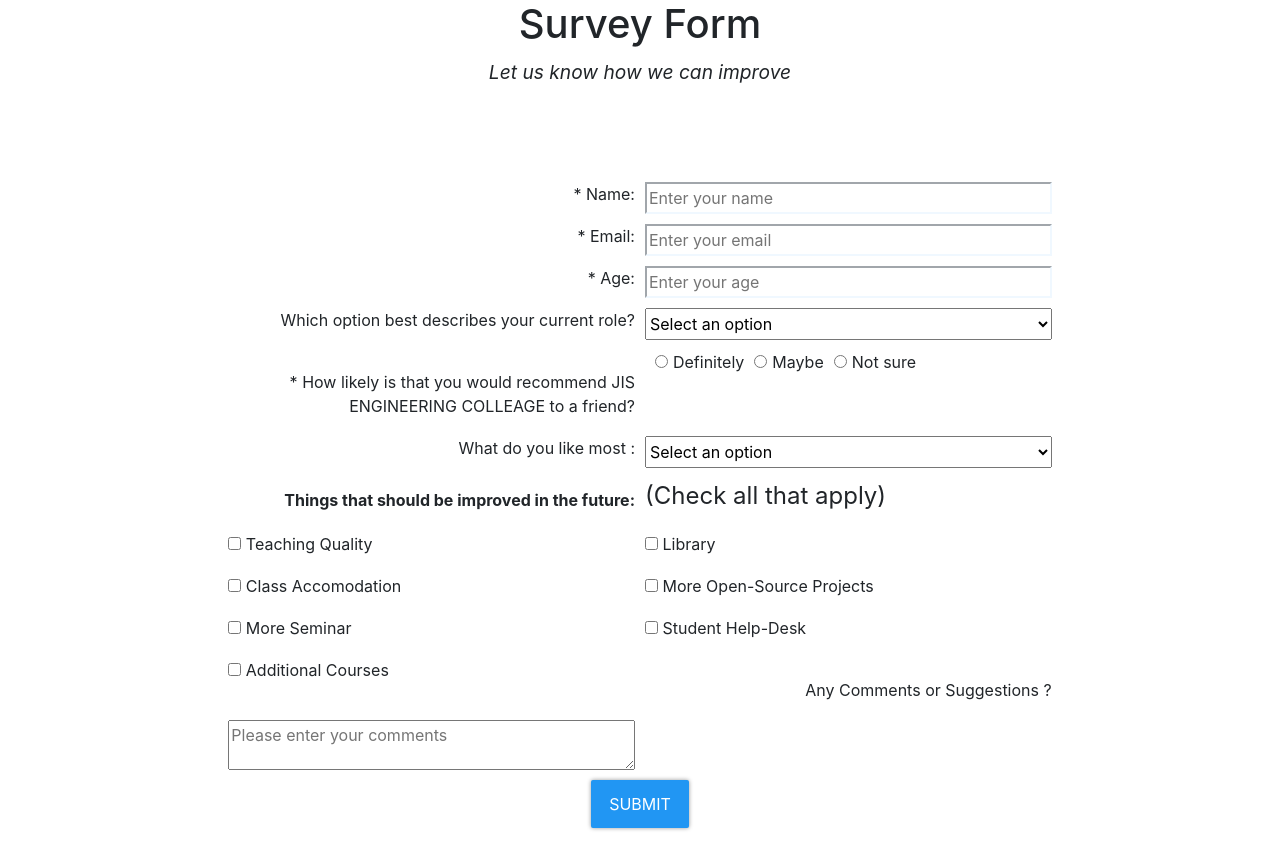
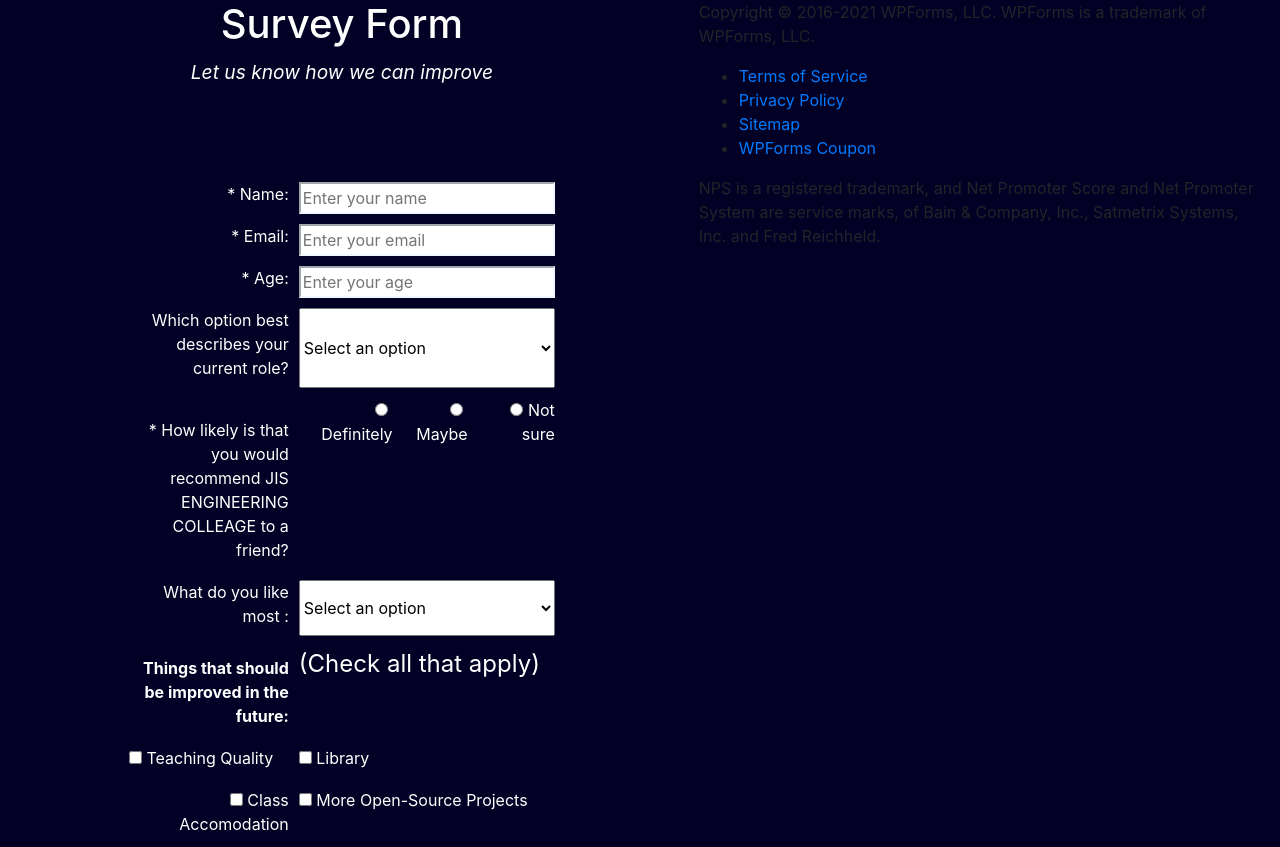
Before and after one commit to ksb96/JIS-2020-2021, a plain HTML site: page 5-Survey Form/survey.html in a window 1280 px wide. Shown: the top 847 px of the page. Drawn offline with nearby package versions, Linux system fonts and the light colour scheme; a web font is replaced by a local one.

Commit message:
survey-form commit

```diff
--- a/5-Survey Form/style/survey-style.css
+++ b/5-Survey Form/style/survey-style.css
@@ -2,11 +2,12 @@
 
 title {
   text-align: center;
+  color: #fff;
 }
 
 body {
-  --background-c: hsl(210, 45%, 60%);
-  background-color: rgb(66, 120, 201);
+  background: rgb(2,0,36);
+  background: radial-gradient(circle, rgba(2,0,36,1) 0%, rgba(2,0,36,1) 0%, rgba(2,0,36,1) 0%);
   display: flex;
   flex-direction: row;
   font-family: "Raleway", Helvetica, sans-serif;
@@ -20,19 +21,20 @@ body {
 
 h1 {
   margin-bottom: 5px;
+  background: rgb(2,0,36);
 }
 
 header {
   padding-bottom: 15px;
   position: fixed;
-  background-color: lightgray;
   width: 100%;
   z-index: 1;
   top: 0%;
 }
 
 main {
-  background-color: hsl(200, 60%, 100%);
+  background: rgb(2,0,36);
+  color: #fff;
   height: 100%;
   max-width: 900px;
   margin: auto;
@@ -74,12 +76,15 @@ main {
 
 #description {
   margin-top: 10px;
+  background-color: rgb(2,0,36);
+  color: #fff;
 }
 
 #survey-form {
   display: flex;
   flex-direction: column;
   align-items: center;
+  background-color: rgb(2,0,36);
 }
 
 #survey-fields {
@@ -87,6 +92,8 @@ main {
   margin-bottom: 10px;
   display: grid;
   grid-gap: 10px;
+  background-color: rgb(2,0,36);
+  color: #fff;
 }
 
 @media (max-width: 600px) {
@@ -151,6 +158,10 @@ fieldset label:hover {
   box-shadow: 0 0 4px #999;
   outline: none;
 }
+.footForm{
+  /* margin-top: 160px; */
+  padding: 1px !important;
+}
 
 /* Ripple effect - buttons */
 /* submit */
--- a/5-Survey Form/survey.html
+++ b/5-Survey Form/survey.html
@@ -53,7 +53,7 @@
   	<div class="row">
   	<div class="col-sm-2"></div>
   	<div class="col-sm-8">
-      <center><h1 id="title">Survey Form</h1></center>
+      <center><h1 id="title" style="color: #fff;">Survey Form</h1></center>
       <p id="description" class="title-text"><em style="font-size: 120%;">Let us know how we can improve</em></p>
 
   <main>
@@ -119,7 +119,38 @@
 </div>
 </div>
  </div>
-
 </body>
+<footer class="site-footer" role="contentinfo">
+  <div class="container">
+    <div>
+        <p>
+  Copyright © 2016-2021 WPForms, LLC.  WPForms is a trademark of WPForms, LLC.
+</p>
+        <nav>
+        <ul id="menu-footer-copyright" class=""><li id="menu-item-38" class="menu-item menu-item-type-post_type menu-item-object-page menu-item-38"><a href="https://wpforms.com/terms/">Terms of Service</a></li>
+<li id="menu-item-37" class="menu-item menu-item-type-post_type menu-item-object-page menu-item-37"><a href="https://wpforms.com/privacy-policy/">Privacy Policy</a></li>
+<li id="menu-item-39" class="menu-item menu-item-type-custom menu-item-object-custom menu-item-39"><a href="https://wpforms.com/sitemap_index.xml">Sitemap</a></li>
+<li id="menu-item-274442" class="menu-item menu-item-type-post_type menu-item-object-page menu-item-274442"><a href="https://wpforms.com/wpforms-coupon-code/">WPForms Coupon</a></li>
+</ul>				</nav>
+    </div>
+      <div class="notes">
+  NPS is a registered trademark, and Net Promoter Score and Net Promoter System
+  are service marks, of Bain &amp; Company, Inc., Satmetrix Systems, Inc. and Fred Reichheld.
+</div>
+    </div>
+</footer>
 
   </html>
+
+
+
+
+
+
+  <!-- <footer class="footForm" id="footFormController">
+    <p> Copyright © 2005 - 2021  NiT | Agarpara </p>
+      <a href="" target="_blank">Terms of Use</a>
+      <a href="" target="_blank">Privacy Policy</a>
+      <a href="" target="_blank">Site Map</a>
+      <span class="adbanner"> Sponsored by: @hope, registered trademark</span>
+   </footer> -->
```
